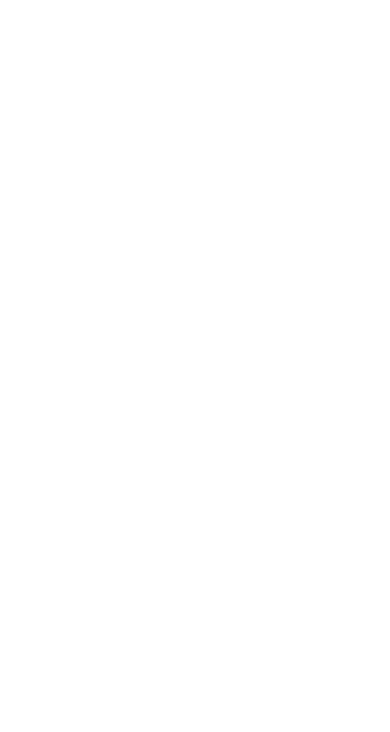
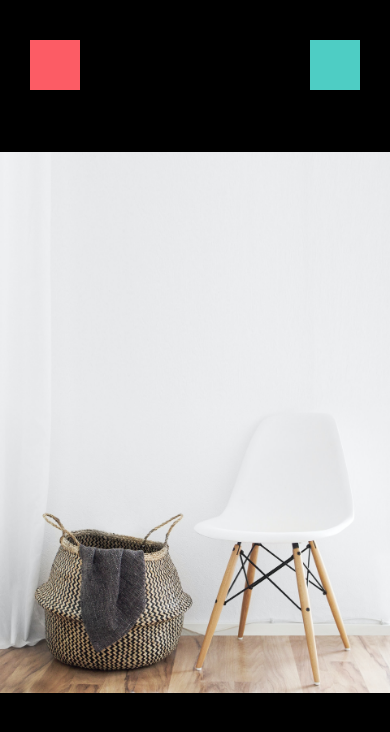
Before and after one commit to forrestalward/DoneWithIt, a React Native app: screen / in a window 390 px wide. Shown: the top 732 px of the page. Built offline with nearby package versions, Linux system fonts and the light colour scheme.

Commit message:
variable colors and view image screen

```diff
--- /dev/null
+++ b/app/config/colors.js
@@ -0,0 +1,5 @@
+export default {
+  primary: "#fc5c65",
+  secondary: "#4ecdc4",
+  black: "#000",
+};
--- a/app/screens/ViewImageScreen.js
+++ b/app/screens/ViewImageScreen.js
@@ -1,9 +1,14 @@
 import React from "react";
 import { Image, View, StyleSheet } from "react-native";
+
+
+import colors from "../config/colors";
 
 function ViewImageScreen(props) {
   return (
     <View style={styles.container}>
+      <View style={styles.closeIcon}></View>
+      <View style={styles.deleteIcon}></View>
       <Image
         resizeMode="contain"
         source={require("../assets/chair.jpg")}
@@ -17,6 +22,25 @@ const styles = StyleSheet.create({
     width: "100%",
     height: "100%",
   },
-  container: {},
+  container: {
+    backgroundColor: colors.black,
+    flex: 1,
+  },
+  closeIcon: {
+    width: 50,
+    height: 50,
+    backgroundColor: colors.primary,
+    position: "absolute",
+    top: 40,
+    left: 30,
+  },
+  deleteIcon: {
+    width: 50,
+    height: 50,
+    backgroundColor: colors.secondary,
+    position: "absolute",
+    top: 40,
+    right: 30,
+  },
 });
 export default ViewImageScreen;
```
